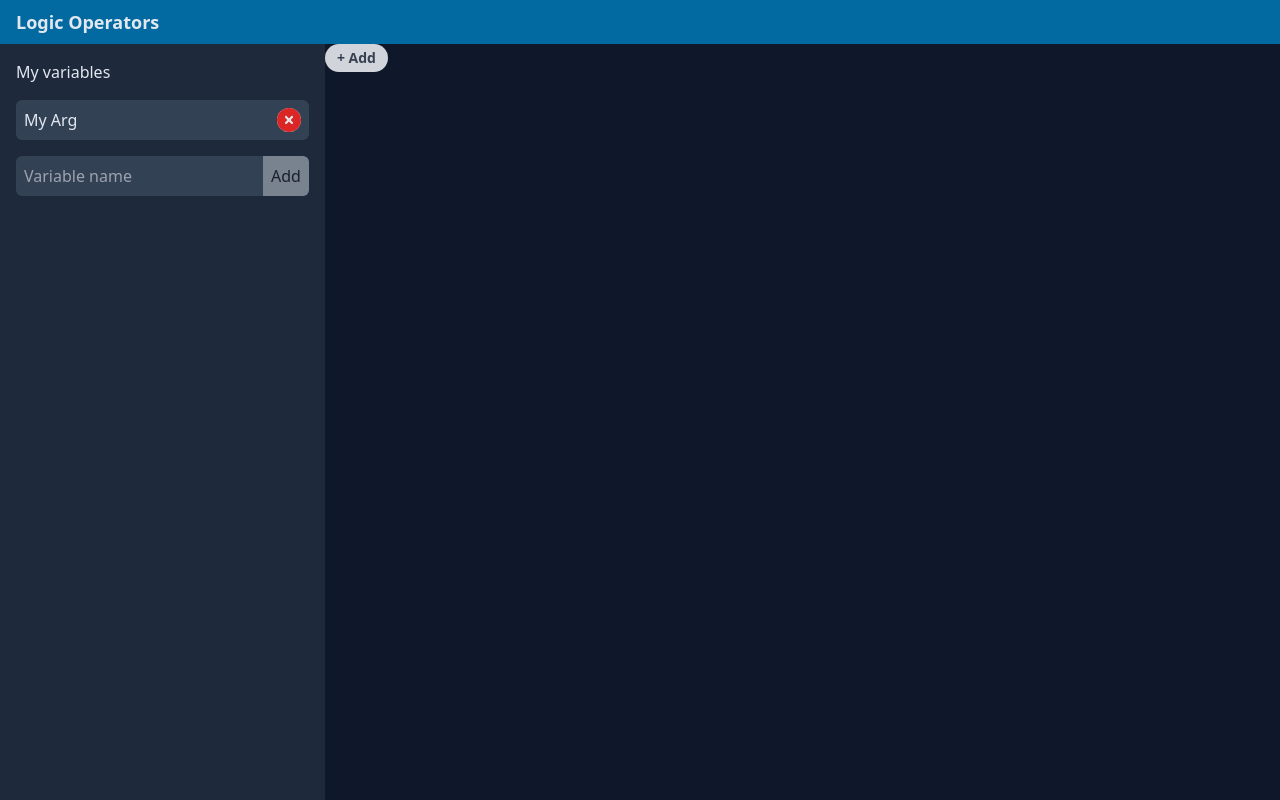
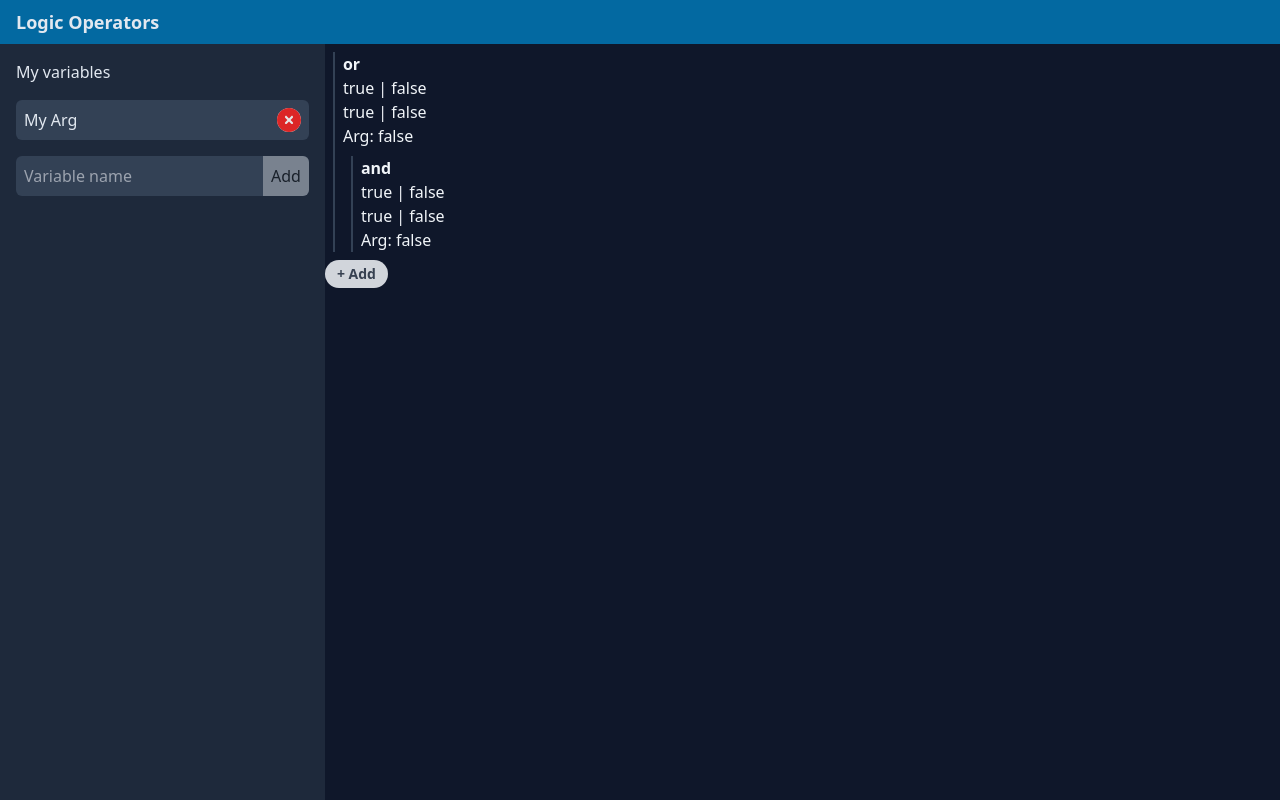
Before and after one commit to zFunx/logical-operators, a Next.js app: page / in a window 1280 px wide. Built offline with nearby package versions, Linux system fonts and the light colour scheme.

Commit message:
Add oprations

```diff
--- a/src/components/Dropdown/Dropdown.js
+++ b/src/components/Dropdown/Dropdown.js
@@ -1,6 +1,7 @@
 import { useState } from 'react';
+import Proptypes from 'prop-types'
 
-const Dropdown = ({ options }) => {
+const Dropdown = ({ label, options }) => {
     const [isDropdownOpen, setIsDropdownOpen] = useState(false);
 
     const handleOptionClick = (option) => {
@@ -15,7 +16,7 @@ const Dropdown = ({ options }) => {
                 className="bg-gray-300 text-gray-700 font-semibold py-1 px-3 text-sm rounded-full inline-flex items-center"
                 onClick={() => setIsDropdownOpen(!isDropdownOpen)}
             >
-                + Add
+                {label}
             </button>
             {isDropdownOpen && (
                 <div className="absolute left-0 mt-2 py-2 w-48 bg-white rounded-md shadow-xl">
@@ -35,4 +36,9 @@ const Dropdown = ({ options }) => {
     );
 };
 
+Dropdown.proptypes = {
+    options: Proptypes.arrayOf(Proptypes.string),
+    label: Proptypes.string,
+}
+
 export default Dropdown;
--- a/src/components/Operation/Operation.js
+++ b/src/components/Operation/Operation.js
@@ -1,7 +1,20 @@
-const Operation = () => {
-  return (
-    <div>Operation</div>
-  )
+const createOperand = (operand, variables, ops) => {
+    if (typeof operand == "boolean") {
+        return <div>true | false</div>
+    } else if (operand.arg) {
+        return <div>Arg: {variables[operand.arg].toString()}</div>
+    } else if (operand.op) {
+        return <Operation operator={ops[operand.op].operator} operands={ops[operand.op].operands} variables={variables} ops={ops} />
+    }
+}
+
+const Operation = ({ operator, operands, ...props }) => {
+    return (
+        <div className="border-l-2 border-slate-700 hover:border-slate-500 ml-2 my-2 px-2 text-slate-100">
+            <div className="font-bold ">{operator}</div>
+            {operands.map(operand => createOperand(operand, props.variables, props.ops))}
+        </div>
+    )
 }
 
 export default Operation
--- a/src/pages/index.js
+++ b/src/pages/index.js
@@ -3,11 +3,23 @@ import { useState } from "react";
 import Nav from '@/components/nav'
 import Variables from '@/components/Variables/Variables'
 import Dropdown from '@/components/Dropdown/Dropdown'
+import Operation from '@/components/Operation/Operation'
 
 export default function Home() {
   const [variables, setVariables] = useState({
     'My Arg': false,
   })
+  const [ops, setOps] = useState({
+    firstOp: {
+      operator: 'or',
+      operands: [false, true, { arg: 'My Arg' }, { op: 'second' }],
+    },
+    second: {
+      operator: 'and',
+      operands: [false, true, { arg: 'My Arg' }]
+    }
+  }
+  )
 
   return (
     <div className="w-screen h-screen bg-slate-900 flex flex-col">
@@ -17,7 +29,8 @@ export default function Home() {
           <Variables variables={variables} setVariables={setVariables} />
         </div>
         <div>
-          <Dropdown options={['Constant', 'Argument', 'AND', 'OR']} />
+          <Operation {...ops.firstOp} ops={ops} variables={variables} />
+          <Dropdown options={['Constant', 'Argument', 'AND', 'OR']} label="+ Add" />
         </div>
       </div>
     </div>
```
